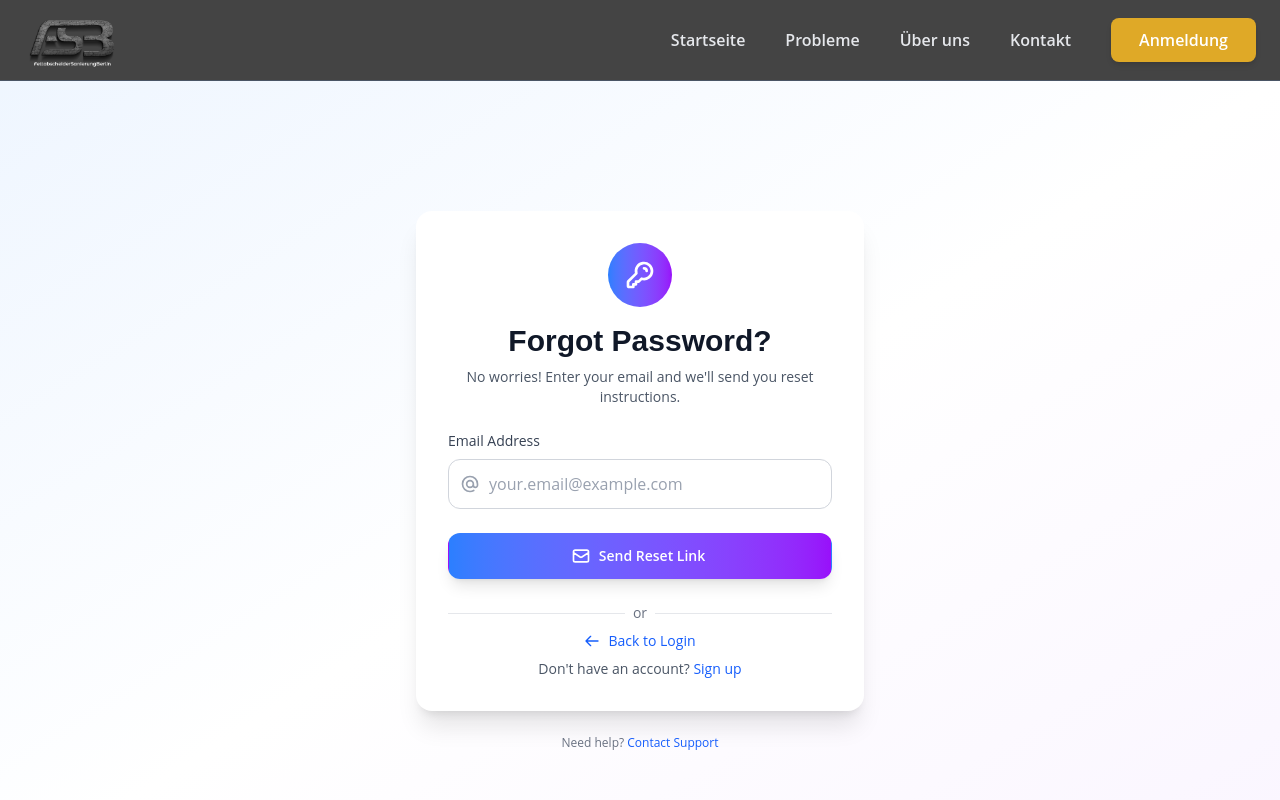
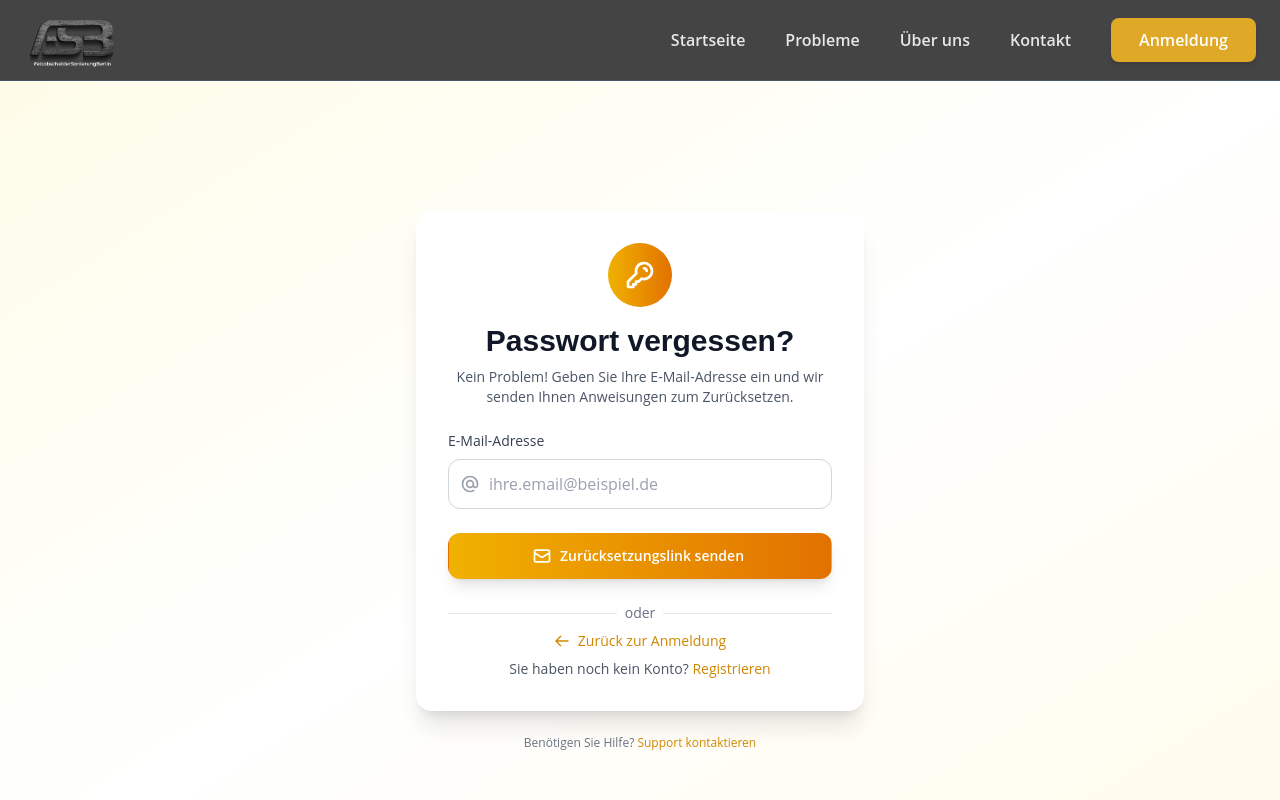
Before and after one commit to binaya-adhikaree/project-frontend, a React (Vite) app: page /forgot-password in a window 1280 px wide. Shown: the top 800 px of the page. Built offline with nearby package versions, Linux system fonts and the light colour scheme; no server answers.

Commit message:
language changed to german

```diff
--- a/src/pages/ForgotPassword.tsx
+++ b/src/pages/ForgotPassword.tsx
@@ -42,23 +42,23 @@ const ForgotPassword: React.FC = () => {
         setEmail('');
       } else {
         const errorData = data as ErrorResponse;
-        setError(errorData.email?.[0] || errorData.error || 'An error occurred');
+        setError(errorData.email?.[0] || errorData.error || 'Ein Fehler ist aufgetreten');
       }
     } catch (err) {
-      setError('Network error. Please try again.');
+      setError('Netzwerkfehler. Bitte versuchen Sie es erneut.');
     } finally {
       setLoading(false);
     }
   };
 
   return (
-    <div className="min-h-screen flex items-center justify-center bg-gradient-to-br from-blue-50 via-white to-purple-50 py-12 px-4 sm:px-6 lg:px-8">
+    <div className="min-h-screen flex items-center justify-center bg-gradient-to-br from-yellow-50 via-white to-amber-50 py-12 px-4 sm:px-6 lg:px-8">
       <div className="max-w-md w-full">
         {/* Card Container */}
         <div className="bg-white rounded-2xl shadow-xl p-8 space-y-6">
           {/* Header */}
           <div className="text-center">
-            <div className="mx-auto h-16 w-16 bg-gradient-to-r from-blue-500 to-purple-600 rounded-full flex items-center justify-center mb-4">
+            <div className="mx-auto h-16 w-16 bg-gradient-to-r from-yellow-500 to-amber-600 rounded-full flex items-center justify-center mb-4">
               <svg
                 className="h-8 w-8 text-white"
                 fill="none"
@@ -74,10 +74,10 @@ const ForgotPassword: React.FC = () => {
               </svg>
             </div>
             <h2 className="text-3xl font-bold text-gray-900">
-              Forgot Password?
+              Passwort vergessen?
             </h2>
             <p className="mt-2 text-sm text-gray-600">
-              No worries! Enter your email and we'll send you reset instructions.
+              Kein Problem! Geben Sie Ihre E-Mail-Adresse ein und wir senden Ihnen Anweisungen zum Zurücksetzen.
             </p>
           </div>
 
@@ -102,10 +102,10 @@ const ForgotPassword: React.FC = () => {
                 </div>
                 <div className="ml-3">
                   <h3 className="text-sm font-medium text-green-800">
-                    Email sent successfully!
+                    E-Mail erfolgreich gesendet!
                   </h3>
                   <p className="mt-1 text-sm text-green-700">
-                    Check your inbox for password reset instructions. If you don't see it, check your spam folder.
+                    Überprüfen Sie Ihr Postfach auf Anweisungen zum Zurücksetzen des Passworts. Falls Sie die E-Mail nicht sehen, überprüfen Sie Ihren Spam-Ordner.
                   </p>
                 </div>
               </div>
@@ -142,7 +142,7 @@ const ForgotPassword: React.FC = () => {
           <form className="space-y-6" onSubmit={handleSubmit}>
             <div>
               <label htmlFor="email" className="block text-sm font-medium text-gray-700 mb-2">
-                Email Address
+                E-Mail-Adresse
               </label>
               <div className="relative">
                 <div className="absolute inset-y-0 left-0 pl-3 flex items-center pointer-events-none">
@@ -168,8 +168,8 @@ const ForgotPassword: React.FC = () => {
                   required
                   value={email}
                   onChange={(e) => setEmail(e.target.value)}
-                  className="block w-full pl-10 pr-3 py-3 border border-gray-300 rounded-xl focus:outline-none focus:ring-2 focus:ring-blue-500 focus:border-transparent transition-all duration-200 text-gray-900 placeholder-gray-400"
-                  placeholder="your.email@example.com"
+                  className="block w-full pl-10 pr-3 py-3 border border-gray-300 rounded-xl focus:outline-none focus:ring-2 focus:ring-yellow-500 focus:border-transparent transition-all duration-200 text-gray-900 placeholder-gray-400"
+                  placeholder="ihre.email@beispiel.de"
                   disabled={loading}
                 />
               </div>
@@ -178,7 +178,7 @@ const ForgotPassword: React.FC = () => {
             <button
               type="submit"
               disabled={loading}
-              className="w-full flex justify-center items-center py-3 px-4 border border-transparent rounded-xl text-sm font-semibold text-white bg-gradient-to-r from-blue-500 to-purple-600 hover:from-blue-600 hover:to-purple-700 focus:outline-none focus:ring-2 focus:ring-offset-2 focus:ring-blue-500 disabled:opacity-50 disabled:cursor-not-allowed transition-all duration-200 shadow-lg hover:shadow-xl transform hover:-translate-y-0.5"
+              className="w-full flex justify-center items-center py-3 px-4 border border-transparent rounded-xl text-sm font-semibold text-white bg-gradient-to-r from-yellow-500 to-amber-600 hover:from-yellow-600 hover:to-amber-700 focus:outline-none focus:ring-2 focus:ring-offset-2 focus:ring-yellow-500 disabled:opacity-50 disabled:cursor-not-allowed transition-all duration-200 shadow-lg hover:shadow-xl transform hover:-translate-y-0.5"
             >
               {loading ? (
                 <>
@@ -202,7 +202,7 @@ const ForgotPassword: React.FC = () => {
                       d="M4 12a8 8 0 018-8V0C5.373 0 0 5.373 0 12h4zm2 5.291A7.962 7.962 0 014 12H0c0 3.042 1.135 5.824 3 7.938l3-2.647z"
                     />
                   </svg>
-                  Sending...
+                  Wird gesendet...
                 </>
               ) : (
                 <>
@@ -219,7 +219,7 @@ const ForgotPassword: React.FC = () => {
                       d="M3 8l7.89 5.26a2 2 0 002.22 0L21 8M5 19h14a2 2 0 002-2V7a2 2 0 00-2-2H5a2 2 0 00-2 2v10a2 2 0 002 2z"
                     />
                   </svg>
-                  Send Reset Link
+                  Zurücksetzungslink senden
                 </>
               )}
             </button>
@@ -232,13 +232,13 @@ const ForgotPassword: React.FC = () => {
                 <div className="w-full border-t border-gray-200"></div>
               </div>
               <div className="relative flex justify-center text-sm">
-                <span className="px-2 bg-white text-gray-500">or</span>
+                <span className="px-2 bg-white text-gray-500">oder</span>
               </div>
             </div>
 
             <Link
               to="/login"
-              className="inline-flex items-center text-sm font-medium text-blue-600 hover:text-blue-500 transition-colors duration-200"
+              className="inline-flex items-center text-sm font-medium text-yellow-600 hover:text-yellow-500 transition-colors duration-200"
             >
               <svg
                 className="mr-2 h-4 w-4"
@@ -253,16 +253,16 @@ const ForgotPassword: React.FC = () => {
                   d="M10 19l-7-7m0 0l7-7m-7 7h18"
                 />
               </svg>
-              Back to Login
+              Zurück zur Anmeldung
             </Link>
 
             <div className="text-sm text-gray-600">
-              Don't have an account?{' '}
+              Sie haben noch kein Konto?{' '}
               <Link
                 to="/register"
-                className="font-medium text-blue-600 hover:text-blue-500 transition-colors duration-200"
+                className="font-medium text-yellow-600 hover:text-yellow-500 transition-colors duration-200"
               >
-                Sign up
+                Registrieren
               </Link>
             </div>
           </div>
@@ -271,9 +271,9 @@ const ForgotPassword: React.FC = () => {
         {/* Help Text */}
         <div className="mt-6 text-center">
           <p className="text-xs text-gray-500">
-            Need help?{' '}
-            <Link to="/contact" className="text-blue-600 hover:text-blue-500 font-medium">
-              Contact Support
+            Benötigen Sie Hilfe?{' '}
+            <Link to="/contact" className="text-yellow-600 hover:text-yellow-500 font-medium">
+              Support kontaktieren
             </Link>
           </p>
         </div>
--- a/src/pages/ResetPassword.tsx
+++ b/src/pages/ResetPassword.tsx
@@ -51,9 +51,9 @@ const ResetPassword: React.FC = () => {
   };
 
   const getStrengthText = () => {
-    if (passwordStrength < 40) return 'Weak';
-    if (passwordStrength < 70) return 'Medium';
-    return 'Strong';
+    if (passwordStrength < 40) return 'Schwach';
+    if (passwordStrength < 70) return 'Mittel';
+    return 'Stark';
   };
 
   const handleSubmit = async (e: React.FormEvent) => {
@@ -64,13 +64,13 @@ const ResetPassword: React.FC = () => {
 
     // Client-side validation
     if (newPassword !== confirmPassword) {
-      setErrors(['Passwords do not match']);
+      setErrors(['Passwörter stimmen nicht überein']);
       setLoading(false);
       return;
     }
 
     if (newPassword.length < 8) {
-      setErrors(['Password must be at least 8 characters long']);
+      setErrors(['Passwort muss mindestens 8 Zeichen lang sein']);
       setLoading(false);
       return;
     }
@@ -107,7 +107,7 @@ const ResetPassword: React.FC = () => {
           errorMessages.push(...errorData.confirm_password);
         }
         if (errorData.token) {
-          errorMessages.push('Reset link is invalid or has expired');
+          errorMessages.push('Der Zurücksetzungslink ist ungültig oder abgelaufen');
         }
         if (errorData.uid) {
           errorMessages.push(...errorData.uid);
@@ -116,23 +116,23 @@ const ResetPassword: React.FC = () => {
           errorMessages.push(errorData.error);
         }
 
-        setErrors(errorMessages.length > 0 ? errorMessages : ['An error occurred']);
+        setErrors(errorMessages.length > 0 ? errorMessages : ['Ein Fehler ist aufgetreten']);
       }
     } catch (err) {
-      setErrors(['Network error. Please try again.']);
+      setErrors(['Netzwerkfehler. Bitte versuchen Sie es erneut.']);
     } finally {
       setLoading(false);
     }
   };
 
   return (
-    <div className="min-h-screen flex items-center justify-center bg-gradient-to-br from-blue-50 via-white to-purple-50 py-12 px-4 sm:px-6 lg:px-8">
+    <div className="min-h-screen flex items-center justify-center bg-gradient-to-br from-yellow-50 via-white to-amber-50 py-12 px-4 sm:px-6 lg:px-8">
       <div className="max-w-md w-full">
         {/* Card Container */}
         <div className="bg-white rounded-2xl shadow-xl p-8 space-y-6">
           {/* Header */}
           <div className="text-center">
-            <div className="mx-auto h-16 w-16 bg-gradient-to-r from-blue-500 to-purple-600 rounded-full flex items-center justify-center mb-4">
+            <div className="mx-auto h-16 w-16 bg-gradient-to-r from-yellow-500 to-amber-600 rounded-full flex items-center justify-center mb-4">
               <svg
                 className="h-8 w-8 text-white"
                 fill="none"
@@ -148,10 +148,10 @@ const ResetPassword: React.FC = () => {
               </svg>
             </div>
             <h2 className="text-3xl font-bold text-gray-900">
-              Set New Password
+              Neues Passwort festlegen
             </h2>
             <p className="mt-2 text-sm text-gray-600">
-              Choose a strong password to secure your account
+              Wählen Sie ein starkes Passwort, um Ihr Konto zu sichern
             </p>
           </div>
 
@@ -176,10 +176,10 @@ const ResetPassword: React.FC = () => {
                 </div>
                 <div className="ml-3">
                   <h3 className="text-sm font-medium text-green-800">
-                    Password reset successful!
+                    Passwort erfolgreich zurückgesetzt!
                   </h3>
                   <p className="mt-1 text-sm text-green-700">
-                    Redirecting to login page...
+                    Sie werden zur Anmeldeseite weitergeleitet...
                   </p>
                 </div>
               </div>
@@ -221,7 +221,7 @@ const ResetPassword: React.FC = () => {
             {/* New Password Field */}
             <div>
               <label htmlFor="new-password" className="block text-sm font-medium text-gray-700 mb-2">
-                New Password
+                Neues Passwort
               </label>
               <div className="relative">
                 <div className="absolute inset-y-0 left-0 pl-3 flex items-center pointer-events-none">
@@ -246,8 +246,8 @@ const ResetPassword: React.FC = () => {
                   required
                   value={newPassword}
                   onChange={(e) => setNewPassword(e.target.value)}
-                  className="block w-full pl-10 pr-10 py-3 border border-gray-300 rounded-xl focus:outline-none focus:ring-2 focus:ring-blue-500 focus:border-transparent transition-all duration-200 text-gray-900 placeholder-gray-400"
-                  placeholder="Enter new password"
+                  className="block w-full pl-10 pr-10 py-3 border border-gray-300 rounded-xl focus:outline-none focus:ring-2 focus:ring-yellow-500 focus:border-transparent transition-all duration-200 text-gray-900 placeholder-gray-400"
+                  placeholder="Neues Passwort eingeben"
                   disabled={loading}
                 />
               </div>
@@ -256,7 +256,7 @@ const ResetPassword: React.FC = () => {
               {newPassword && (
                 <div className="mt-2">
                   <div className="flex items-center justify-between text-xs mb-1">
-                    <span className="text-gray-600">Password Strength</span>
+                    <span className="text-gray-600">Passwortstärke</span>
                     <span className={`font-medium ${passwordStrength < 40 ? 'text-red-600' : passwordStrength < 70 ? 'text-yellow-600' : 'text-green-600'}`}>
                       {getStrengthText()}
                     </span>
@@ -274,7 +274,7 @@ const ResetPassword: React.FC = () => {
             {/* Confirm Password Field */}
             <div>
               <label htmlFor="confirm-password" className="block text-sm font-medium text-gray-700 mb-2">
-                Confirm Password
+                Passwort bestätigen
               </label>
               <div className="relative">
                 <div className="absolute inset-y-0 left-0 pl-3 flex items-center pointer-events-none">
@@ -299,8 +299,8 @@ const ResetPassword: React.FC = () => {
                   required
                   value={confirmPassword}
                   onChange={(e) => setConfirmPassword(e.target.value)}
-                  className="block w-full pl-10 pr-10 py-3 border border-gray-300 rounded-xl focus:outline-none focus:ring-2 focus:ring-blue-500 focus:border-transparent transition-all duration-200 text-gray-900 placeholder-gray-400"
-                  placeholder="Confirm new password"
+                  className="block w-full pl-10 pr-10 py-3 border border-gray-300 rounded-xl focus:outline-none focus:ring-2 focus:ring-yellow-500 focus:border-transparent transition-all duration-200 text-gray-900 placeholder-gray-400"
+                  placeholder="Neues Passwort bestätigen"
                   disabled={loading}
                 />
               </div>
@@ -314,34 +314,34 @@ const ResetPassword: React.FC = () => {
                 type="checkbox"
                 checked={showPassword}
                 onChange={(e) => setShowPassword(e.target.checked)}
-                className="h-4 w-4 text-blue-600 focus:ring-blue-500 border-gray-300 rounded cursor-pointer"
+                className="h-4 w-4 text-yellow-600 focus:ring-yellow-500 border-gray-300 rounded cursor-pointer"
               />
               <label htmlFor="show-password" className="ml-2 block text-sm text-gray-700 cursor-pointer">
-                Show passwords
+                Passwörter anzeigen
               </label>
             </div>
 
             {/* Password Requirements */}
             <div className="bg-gray-50 rounded-xl p-4">
-              <p className="text-xs font-medium text-gray-700 mb-2">Password must contain:</p>
+              <p className="text-xs font-medium text-gray-700 mb-2">Passwort muss enthalten:</p>
               <ul className="space-y-1 text-xs text-gray-600">
                 <li className="flex items-center">
                   <svg className={`h-4 w-4 mr-2 ${newPassword.length >= 8 ? 'text-green-500' : 'text-gray-400'}`} fill="currentColor" viewBox="0 0 20 20">
                     <path fillRule="evenodd" d="M10 18a8 8 0 100-16 8 8 0 000 16zm3.707-9.293a1 1 0 00-1.414-1.414L9 10.586 7.707 9.293a1 1 0 00-1.414 1.414l2 2a1 1 0 001.414 0l4-4z" clipRule="evenodd" />
                   </svg>
-                  At least 8 characters
+                  Mindestens 8 Zeichen
                 </li>
                 <li className="flex items-center">
                   <svg className={`h-4 w-4 mr-2 ${/[A-Z]/.test(newPassword) && /[a-z]/.test(newPassword) ? 'text-green-500' : 'text-gray-400'}`} fill="currentColor" viewBox="0 0 20 20">
                     <path fillRule="evenodd" d="M10 18a8 8 0 100-16 8 8 0 000 16zm3.707-9.293a1 1 0 00-1.414-1.414L9 10.586 7.707 9.293a1 1 0 00-1.414 1.414l2 2a1 1 0 001.414 0l4-4z" clipRule="evenodd" />
                   </svg>
-                  Upper & lowercase letters
+                  Groß- & Kleinbuchstaben
                 </li>
                 <li className="flex items-center">
                   <svg className={`h-4 w-4 mr-2 ${/\d/.test(newPassword) ? 'text-green-500' : 'text-gray-400'}`} fill="currentColor" viewBox="0 0 20 20">
                     <path fillRule="evenodd" d="M10 18a8 8 0 100-16 8 8 0 000 16zm3.707-9.293a1 1 0 00-1.414-1.414L9 10.586 7.707 9.293a1 1 0 00-1.414 1.414l2 2a1 1 0 001.414 0l4-4z" clipRule="evenodd" />
                   </svg>
-                  At least one number
+                  Mindestens eine Zahl
                 </li>
               </ul>
             </div>
@@ -350,7 +350,7 @@ const ResetPassword: React.FC = () => {
             <button
               type="submit"
               disabled={loading}
-              className="w-full flex justify-center items-center py-3 px-4 border border-transparent rounded-xl text-sm font-semibold text-white bg-gradient-to-r from-blue-500 to-purple-600 hover:from-blue-600 hover:to-purple-700 focus:outline-none focus:ring-2 focus:ring-offset-2 focus:ring-blue-500 disabled:opacity-50 disabled:cursor-not-allowed transition-all duration-200 shadow-lg hover:shadow-xl transform hover:-translate-y-0.5"
+              className="w-full flex justify-center items-center py-3 px-4 border border-transparent rounded-xl text-sm font-semibold text-white bg-gradient-to-r from-yellow-500 to-amber-600 hover:from-yellow-600 hover:to-amber-700 focus:outline-none focus:ring-2 focus:ring-offset-2 focus:ring-yellow-500 disabled:opacity-50 disabled:cursor-not-allowed transition-all duration-200 shadow-lg hover:shadow-xl transform hover:-translate-y-0.5"
             >
               {loading ? (
                 <>
@@ -374,7 +374,7 @@ const ResetPassword: React.FC = () => {
                       d="M4 12a8 8 0 018-8V0C5.373 0 0 5.373 0 12h4zm2 5.291A7.962 7.962 0 014 12H0c0 3.042 1.135 5.824 3 7.938l3-2.647z"
                     />
                   </svg>
-                  Resetting Password...
+                  Passwort wird zurückgesetzt...
                 </>
               ) : (
                 <>
@@ -391,7 +391,7 @@ const ResetPassword: React.FC = () => {
                       d="M5 13l4 4L19 7"
                     />
                   </svg>
-                  Reset Password
+                  Passwort zurücksetzen
                 </>
               )}
             </button>
@@ -401,7 +401,7 @@ const ResetPassword: React.FC = () => {
           <div className="text-center">
             <Link
               to="/login"
-              className="inline-flex items-center text-sm font-medium text-blue-600 hover:text-blue-500 transition-colors duration-200"
+              className="inline-flex items-center text-sm font-medium text-yellow-600 hover:text-yellow-500 transition-colors duration-200"
             >
               <svg
                 className="mr-2 h-4 w-4"
@@ -416,7 +416,7 @@ const ResetPassword: React.FC = () => {
                   d="M10 19l-7-7m0 0l7-7m-7 7h18"
                 />
               </svg>
-              Back to Login
+              Zurück zur Anmeldung
             </Link>
           </div>
         </div>
@@ -424,9 +424,9 @@ const ResetPassword: React.FC = () => {
         {/* Help Text */}
         <div className="mt-6 text-center">
           <p className="text-xs text-gray-500">
-            Link expired?{' '}
-            <Link to="/forgot-password" className="text-blue-600 hover:text-blue-500 font-medium">
-              Request a new one
+            Link abgelaufen?{' '}
+            <Link to="/forgot-password" className="text-yellow-600 hover:text-yellow-500 font-medium">
+              Neuen anfordern
             </Link>
           </p>
         </div>
```
